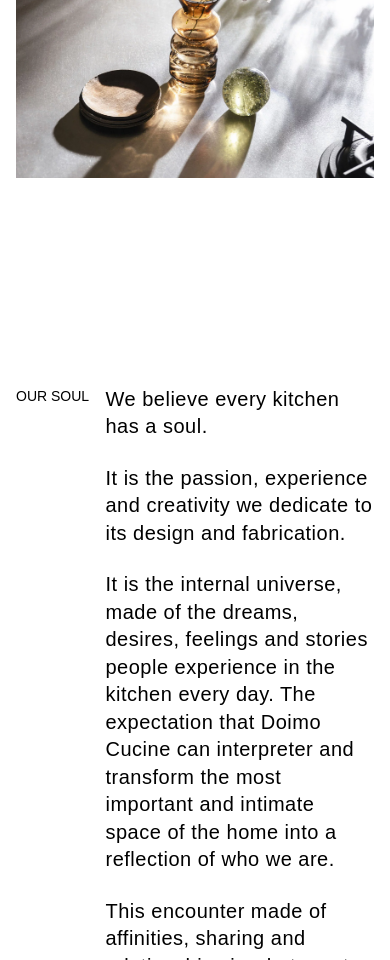
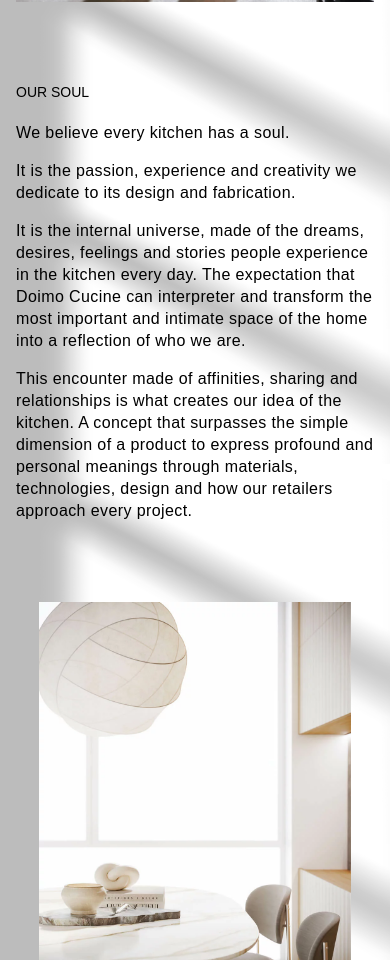
Before and after one commit to phlptnc/doimocucine, a React (Vite) app: page /manifesto in a window 390 px wide. Shown: the part 1040-2000 px from the top of the page. Built offline with nearby package versions, Linux system fonts and the light colour scheme; the HTML template or start-up script is replaced by a standard one.

Commit message:
Responsive Manifesto page

```diff
--- a/src/components/ManifestoHeader.jsx
+++ b/src/components/ManifestoHeader.jsx
@@ -29,10 +29,10 @@ const manifesto = [
 function ManifestoHeader() {
     return (
         <>
-            <section className="">
+            <section>
                 <div className="container text-center">
-                    <p className="upperclass pb-14">Manifesto</p>
-                    <div className="">
+                    <p className="uppercase pb-14">Manifesto</p>
+                    <div>
                         {manifesto.map((item, index) => (
                             <motion.div key={index} className="overflow-hidden">
                                 <motion.h2
--- a/src/components/Soul.jsx
+++ b/src/components/Soul.jsx
@@ -1,33 +1,42 @@
 import React from "react"
+import FadeInScroll from "./Animations/FadeInScroll"
 
 function Soul() {
     return (
         <>
             <section>
-                <div className="container flex justify-between">
+                <div className="container flex justify-between sm:flex-row flex-col gap-5">
+                    <FadeInScroll>
                         <div className="left uppercase text-sm">Our soul</div>
-                    <div className="right w-3/4 text-xl leading-snug flex flex-col gap-6 tracking-wide">
+                    </FadeInScroll>
+                    <div className="right w-full sm:w-3/4 ">
+                        <FadeInScroll>
+                            <div className="sm:text-xl leading-snug flex flex-col gap-4 sm:gap-6 tracking-wide">
                                 <p>We believe every kitchen has a soul.</p>
                                 <p>
-                            It is the passion, experience and creativity we
-                            dedicate to its design and fabrication.
+                                    It is the passion, experience and creativity
+                                    we dedicate to its design and fabrication.
                                 </p>
                                 <p>
-                            It is the internal universe, made of the dreams,
-                            desires, feelings and stories people experience in
-                            the kitchen every day. The expectation that Doimo
-                            Cucine can interpreter and transform the most
-                            important and intimate space of the home into a
+                                    It is the internal universe, made of the
+                                    dreams, desires, feelings and stories people
+                                    experience in the kitchen every day. The
+                                    expectation that Doimo Cucine can
+                                    interpreter and transform the most important
+                                    and intimate space of the home into a
                                     reflection of who we are.
                                 </p>
                                 <p>
-                            This encounter made of affinities, sharing and
-                            relationships is what creates our idea of the
-                            kitchen. A concept that surpasses the simple
-                            dimension of a product to express profound and
-                            personal meanings through materials, technologies,
-                            design and how our retailers approach every project.
+                                    This encounter made of affinities, sharing
+                                    and relationships is what creates our idea
+                                    of the kitchen. A concept that surpasses the
+                                    simple dimension of a product to express
+                                    profound and personal meanings through
+                                    materials, technologies, design and how our
+                                    retailers approach every project.
                                 </p>
+                            </div>
+                        </FadeInScroll>
                     </div>
                 </div>
             </section>
--- a/src/components/Values.jsx
+++ b/src/components/Values.jsx
@@ -6,18 +6,18 @@ function Values() {
         <>
             <section className="flex items-center">
                 <div className="container">
-                    <div className=" max-w-6xl m-auto text-center pb-[10rem]">
-                        <FadeInScroll>
+                    <FadeInScroll>
+                        <div className=" max-w-6xl m-auto text-center pb-20 sm:pb-[10rem]">
                             <h2>
                                 Freedom. Harmony. Emotion. Culture. Wellbeing.
                             </h2>
-                        </FadeInScroll>
-                    </div>
-                    <div className="flex justify-between">
+                        </div>
+                    </FadeInScroll>
+                    <div className="flex justify-between sm:flex-row flex-col gap-5">
                         <div className="left uppercase text-sm">
                             <FadeInScroll>Values</FadeInScroll>
                         </div>
-                        <div className="right w-3/4 text-xl leading-snug  tracking-wide">
+                        <div className="right sm:w-3/4 w-full sm:text-xl leading-snug  tracking-wide">
                             <FadeInScroll>
                                 <div className="flex flex-col gap-6">
                                     <p>
--- a/src/pages/Manifesto.jsx
+++ b/src/pages/Manifesto.jsx
@@ -18,7 +18,7 @@ function Manifesto() {
     const ref = useRef(null)
 
     const { scrollYProgress } = useScroll({})
-    const y = useTransform(scrollYProgress, [0, 1], [0, 4000])
+    const y = useTransform(scrollYProgress, [0, 1], [0, 1000])
 
     return (
         <>
@@ -37,17 +37,17 @@ function Manifesto() {
             {/* </AnimatePresence> */}
             <div
                 ref={ref}
-                className="manifesto relative overflow-hidden flex flex-col gap-[13rem] py-[13rem]"
+                className="manifesto relative overflow-hidden flex flex-col gap-20 sm:gap-[13rem] py-[10rem] sm:py-[13rem]"
             >
                 {/* background */}
                 <motion.div
                     style={{ y: y }}
-                    className="bg-[url(./assets/white-bg-1.webp)] bg-no-repeat bg-contain absolute top-0 left-0 w-full h-[100%] -z-10"
+                    className="bg-[url(./assets/white-bg-1.webp)] h-[120%] w-full bg-contain absolute left-0 top-0 -z-10"
                 />
                 <ManifestoHeader />
+
+                <div className="container m-auto overflow-hidden">
                     <ScaleOut>
-                    <div>
-                        <div className="container m-auto overflow-hidden">
                         <ScaleOutProgress>
                             <img
                                 src={Image1}
@@ -55,16 +55,13 @@ function Manifesto() {
                                 className=" w-full h-full"
                             />
                         </ScaleOutProgress>
+                    </ScaleOut>
                 </div>
-                    </div>
-                </ScaleOut>
-                <FadeInScroll>
                 <Soul />
-                </FadeInScroll>
                 <div>
-                    <div className="max-w-[100rem] m-auto flex items-center justify-between">
+                    <div className="max-w-[100rem] m-auto flex min-[990px]:flex-row flex-col items-center justify-between gap-20">
                         <ScaleOut>
-                            <div className="pr-[20rem] overflow-hidden">
+                            <div className="min-[990px]:pr-[20rem] m-auto w-[80%] min-[990px]:w-full overflow-hidden">
                                 <ScaleOutProgress>
                                     <img
                                         src={Image2}
@@ -75,7 +72,7 @@ function Manifesto() {
                             </div>
                         </ScaleOut>
                         <ScaleOut>
-                            <div className="overflow-hidden">
+                            <div className="m-auto w-[80%] min-[990px]:w-full overflow-hidden">
                                 <ScaleOutProgress>
                                     <img
                                         src={Image3}
@@ -88,10 +85,10 @@ function Manifesto() {
                     </div>
                 </div>
                 <Values />
-                <div>
-                    <div className="max-w-[100rem] m-auto flex items-center justify-between">
+
+                <div className="max-w-[100rem] m-auto flex min-[990px]:flex-row flex-col items-center justify-between gap-20">
                     <ScaleOut>
-                            <div className="overflow-hidden">
+                        <div className="m-auto w-[80%] min-[990px]:w-full overflow-hidden">
                             <ScaleOutProgress>
                                 <img
                                     src={Image4}
@@ -102,7 +99,7 @@ function Manifesto() {
                         </div>
                     </ScaleOut>
                     <ScaleOut>
-                            <div className="pl-[20rem] overflow-hidden">
+                        <div className="min-[990px]:pl-[20rem] m-auto w-[80%] min-[990px]:w-full overflow-hidden">
                             <ScaleOutProgress>
                                 <img
                                     src={Image5}
@@ -112,7 +109,6 @@ function Manifesto() {
                             </ScaleOutProgress>
                         </div>
                     </ScaleOut>
-                    </div>
                 </div>
                 <FadeInScroll>
                     <section>
```
Lines whose indentation alone changed are shown as unchanged.
